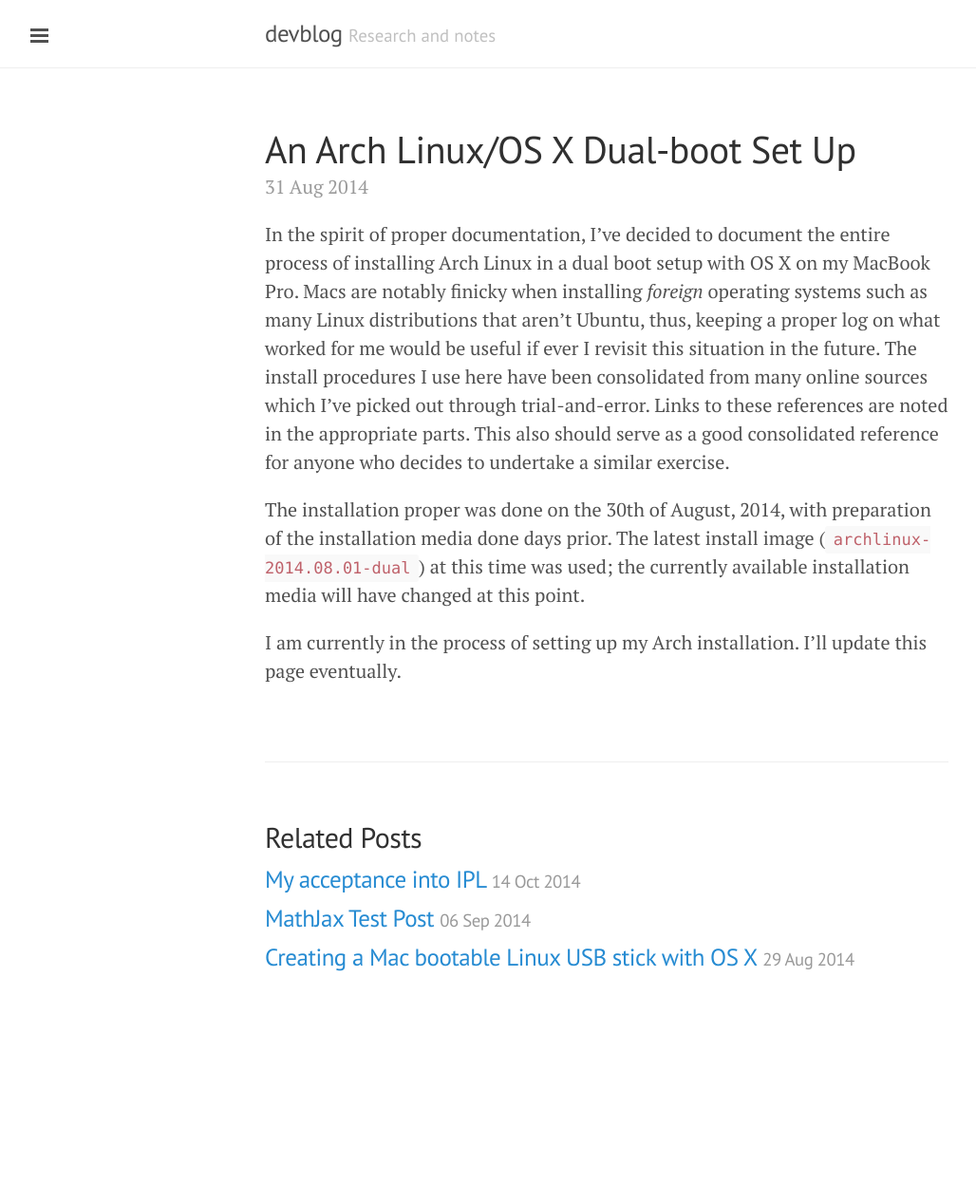
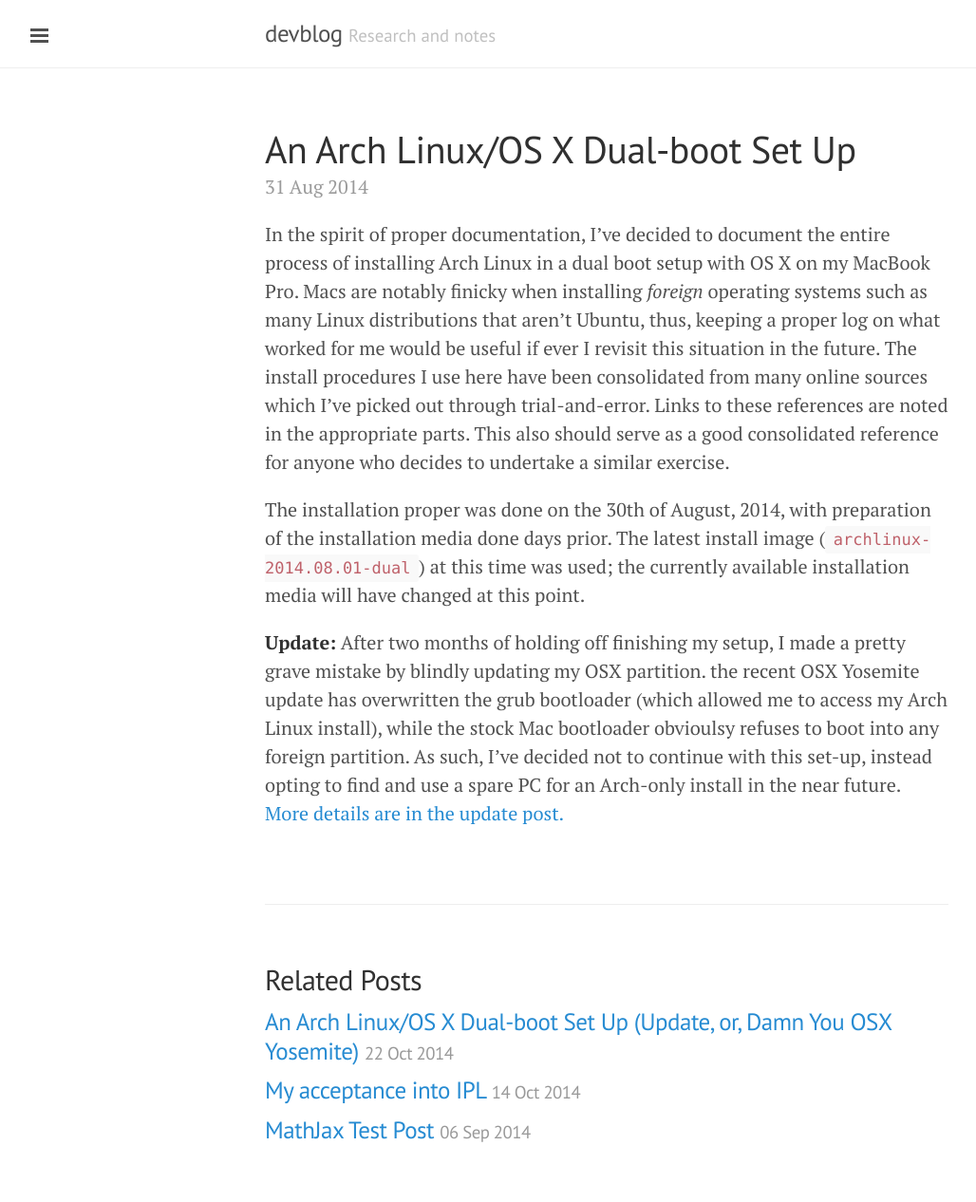
Before and after one commit to devential/devential.github.io, a Jekyll site: the page built from _posts/2014-8-31-Arch-Install.md, in a window 1280 px wide. Shown: the whole page at 95% size, without its empty margins (1-1029 px from the left). Built offline with Jekyll 4.4.1, drawn with Linux system fonts in a browser that asks for light colours; Markdown is read by kramdown in place of the engine named in the settings; before the commit the page ends 1085 px from its top, so only the background shows below that.

Commit message:
New Post: Arch Install Update

```diff
--- /dev/null
+++ b/_posts/2014-10-22-Arch-Install-Update.md
@@ -0,0 +1,11 @@
+---
+layout: post
+title: An Arch Linux/OS X Dual-boot Set Up (Update, or, Damn You OSX Yosemite)
+tags: linux
+---
+
+It's been two months since I last edited the post detailing my [Arch Linux dual-boot setup](/2014/08/31/Arch-Install), promising an update on what worked in my case, and ideally showing off my system in the process. Sadly, I wasn't able to update the post (or my installation for that matter) before I updated my OSX partition to try out Yosemite, unintentionally overwriting the GRUB bootloader, cutting off any and all access to my Arch partition.
+
+I've deemed that restoring access to the partition was too much trouble for what it's worth. Additionally, after considering the possible damage I might do to my primary work computer from my tinkering (and I've bricked entire systems before), I've decided to no longer continue with the dual-boot setup. Instead, I'll try to find a spare PC that I can play with in the near future, with just Arch.
+
+Nonetheless, my installation was still moderately successful: A working set-up was achieved by simply following the ArchWiki article for a [Mid-2012 MacBook Pro](https://wiki.archlinux.org/index.php/MacBookPro9,2_%28Mid-2012%29#Sample_partition_layout). I had also gotten far enough to begin customizing my window manager, [bspwm](https://wiki.archlinux.org/index.php/Bspwm), and had already pinned down most basic functionality, such as controlling the [Wi-Fi card with the b43 driver](https://wiki.archlinux.org/index.php/MacBookPro9,2_%28Mid-2012%29#b43), properly mapping all the media hotkeys, and managing my laptop's power usage using [Powerdown](https://wiki.archlinux.org/index.php/Powerdown). I don't consider all my efforts to be in vain, having learned a little more about setting-up and customizing Arch. It was still a bloody long exercise, but fulfilling enough to have kept me going for a while.
--- a/_posts/2014-8-31-Arch-Install.md
+++ b/_posts/2014-8-31-Arch-Install.md
@@ -9,4 +9,4 @@
 
 The installation proper was done on the 30th of August, 2014, with preparation of the installation media done days prior. The latest install image (`archlinux-2014.08.01-dual`) at this time was used; the currently available installation media will have changed at this point.
 
-I am currently in the process of setting up my Arch installation. I'll update this page eventually.
+__Update:__ After two months of holding off finishing my setup, I made a pretty grave mistake by blindly updating my OSX partition. the recent OSX Yosemite update has overwritten the grub bootloader (which allowed me to access my Arch Linux install), while the stock Mac bootloader obvioulsy refuses to boot into any foreign partition. As such, I've decided not to continue with this set-up, instead opting to find and use a spare PC for an Arch-only install in the near future. [More details are in the update post.](/2014/10/22/Arch-Install-Update)
```
Also changed, not shown: 4 other files.
